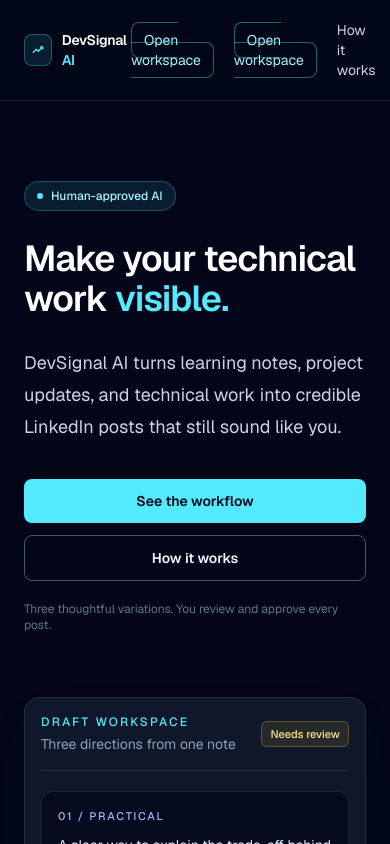
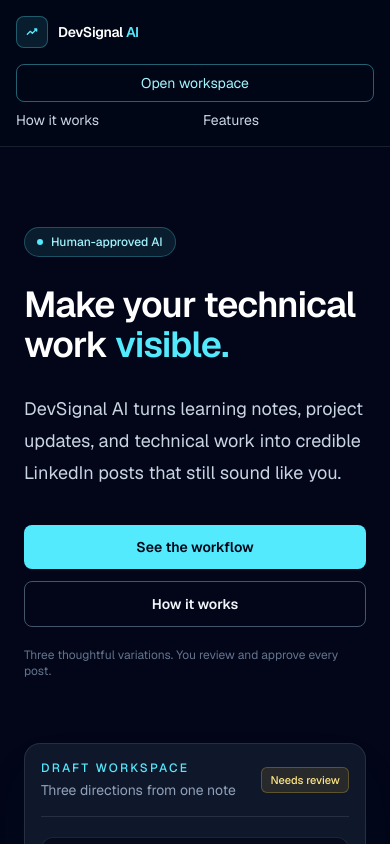
Before and after one commit to rishu8007/devsignal-ai, a Next.js app in the folder apps/web/: page / in a window 390 px wide. Shown: the top 844 px of the page. Built offline with nearby package versions, Linux system fonts and the light colour scheme; no server answers.

Commit message:
fix(web): remove duplicate workspace link and fix mobile header

```diff
--- a/apps/web/src/components/marketing/site-header.tsx
+++ b/apps/web/src/components/marketing/site-header.tsx
@@ -3,35 +3,27 @@
 export function SiteHeader() {
   return (
     <header className="border-b border-white/10 bg-slate-950/90">
-      <div className="mx-auto flex max-w-7xl items-center justify-between px-6 py-5 lg:px-8">
-        <a href="#" aria-label="DevSignal AI home">
+      <div className="mx-auto flex max-w-7xl flex-col items-stretch gap-4 px-4 py-4 sm:px-6 md:flex-row md:items-center md:justify-between md:gap-6 md:py-5 lg:px-8">
+        <a className="self-start whitespace-nowrap md:self-auto" href="#" aria-label="DevSignal AI home">
           <DevSignalLogo />
         </a>
         <nav aria-label="Main navigation">
-          <ul className="flex items-center gap-5 text-sm text-slate-300 sm:gap-8">
-            <li>
+          <ul className="grid grid-cols-2 items-center gap-x-4 gap-y-2 text-sm text-slate-300 md:flex md:gap-5 lg:gap-8">
+            <li className="col-span-2 md:col-span-1">
               <a
-                className="rounded-lg border border-cyan-300/40 px-3 py-2 text-cyan-200 transition-colors hover:border-cyan-200 hover:bg-cyan-300/10"
+                className="inline-flex w-full items-center justify-center whitespace-nowrap rounded-lg border border-cyan-300/40 px-3 py-2 text-cyan-200 transition-colors hover:border-cyan-200 hover:bg-cyan-300/10 md:w-auto"
                 href="/dashboard"
               >
                 Open workspace
               </a>
             </li>
             <li>
-              <a
-                className="rounded-lg border border-cyan-300/40 px-3 py-2 text-cyan-200 transition-colors hover:border-cyan-200 hover:bg-cyan-300/10"
-                href="/dashboard"
-              >
-                Open workspace
-              </a>
-            </li>
-            <li>
-              <a className="transition-colors hover:text-cyan-300" href="#workflow">
+              <a className="inline-flex items-center justify-center whitespace-nowrap transition-colors hover:text-cyan-300" href="#workflow">
                 How it works
               </a>
             </li>
             <li>
-              <a className="transition-colors hover:text-cyan-300" href="#features">
+              <a className="inline-flex items-center justify-center whitespace-nowrap transition-colors hover:text-cyan-300" href="#features">
                 Features
               </a>
             </li>
```
Also changed, not shown: 1 other file (tests, documents, lock files or other folders).
